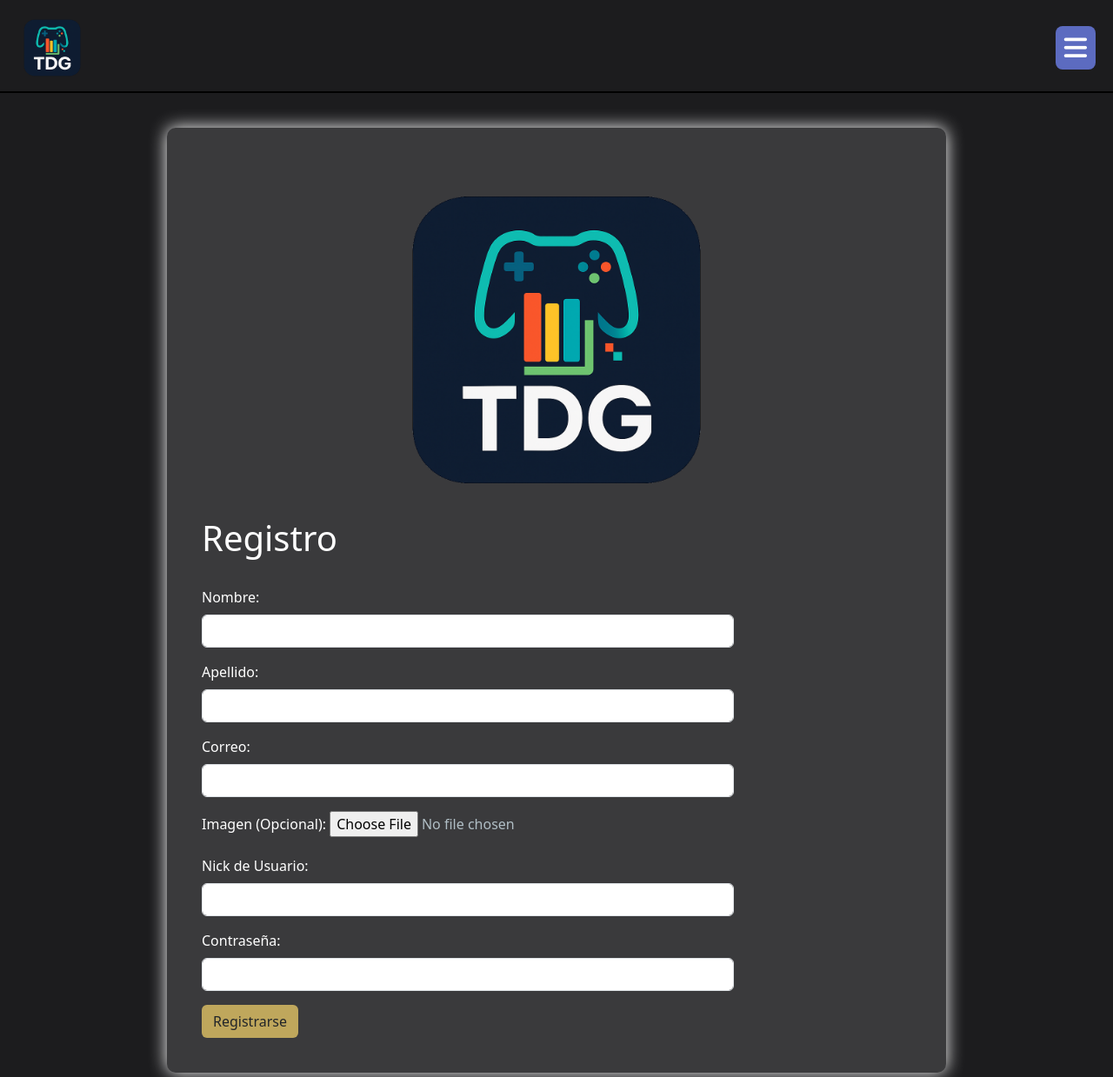
After one commit to JulioCabezaMartinez/TDG, a PHP site: template src/Views/register.php in a window 1280 px wide. The commit adds this page. Shown: the whole page at 87% size. Run offline with PHP 8.4, Linux system fonts and the light colour scheme; the template is opened without the code that fills it, so the values that code supplies are empty; some libraries are stand-ins or nearby versions.

Commit message:
Login working, Register done

```diff
--- a/index.php
+++ b/index.php
@@ -10,8 +10,11 @@ $dotenv->load();
 // Crear una instancia del enrutador
 $router = new Router();
 
-// Ruta Principal
+// Rutas Principales
 $router->add('/', 'ControllerHome@index');
+$router->add('/login', 'ControllerHome@login');
+$router->add('/register', 'ControllerHome@register');
+$router->add('/registrar-usuario', 'ControllerHome@registrarUsuario');
 
 // Rutas de Juegos
 $router->add('/juegos', 'ControllerJuego@lista_juegos');
--- a/public/CSS/header.css
+++ b/public/CSS/header.css
@@ -16,23 +16,19 @@ header{
 
     border-bottom: 2px solid #000;
 
+    min-width: 100vw;
     padding: 10px 20px;
 
     position: sticky;
-
     top: 0;
 
-    background-color: #fff;
-
-    max-width: 100vw;
-
-    color: var(--color-texto) !important;
-    background-color: var(--color-fondo) !important;
+    color: var(--color-texto);
+    background-color: var(--color-fondo);
 }
 
-header img{
-    width: 100px;
-    height: 100px;
+header .logo-TDG{
+    width: 40%;
+    max-width: 200px;
 }
 
 header i{
--- /dev/null
+++ b/public/CSS/login.css
@@ -0,0 +1,44 @@
+/* Css de la página Login */
+
+body{
+    display: flex;
+    flex-direction: column;
+    justify-content: center;
+    align-items: center;
+}
+
+.tarjeta-login {
+    display: flex;
+    flex-direction: column;
+    justify-content: center;
+    align-items: start;
+
+    width: 70vw;
+    height: auto;
+
+    margin-top: 5vh;
+
+    padding: 5vh;
+
+    background-color: var(--color-tarjeta-secundario);
+    border-radius: 10px;
+    box-shadow: 0 0 20px white;
+}
+
+
+.tarjeta-login label, .tarjeta-login h1{
+    color: var(--color-texto) !important;
+}
+
+form{
+    width: 100%;
+}
+
+.registro{
+    background-color: var(--color-secundario);
+}
+
+.tarjeta-login .logo-TDG{
+    align-self: center;
+    width: 50%;
+}
--- a/src/Core/EmptyModel.php
+++ b/src/Core/EmptyModel.php
@@ -58,6 +58,11 @@ class EmptyModel {
         return $this->query($sql, [$id])->fetch(PDO::FETCH_ASSOC);
     }
 
+    public function compruebaCampo($campo, $valor) {
+        $sql = "SELECT * FROM {$this->table} WHERE {$campo} = ?";
+        return $this->query($sql, [$valor])->fetch(PDO::FETCH_ASSOC);
+    }
+
     /**
      * Método genérico para crear un nuevo registro.
      *
--- a/src/Core/Security.php
+++ b/src/Core/Security.php
@@ -1,6 +1,6 @@
 <?php
 // Declaración del namespace
-namespace App\Utils;
+namespace App\Core;
 
 /**
  * Clase de seguridad con métodos estáticos
--- a/src/Views/Templates/header.php
+++ b/src/Views/Templates/header.php
@@ -1,7 +1,7 @@
 <header>
     <!-- Logo de la app -->
     <div>
-        <h1>TDG</h1>
+        <img class="logo-TDG" src="public/IMG/TDG-Logo.png" alt="">
     </div>
 
     <!-- Las opciones del perfil van a ir en el desplegable -->
--- a/src/Views/lista_juegos.php
+++ b/src/Views/lista_juegos.php
@@ -6,7 +6,7 @@ require_once __DIR__ . '\Templates\inicio.php';
 require_once __DIR__ . '\Templates\header.php';
 ?>
 
-<h3 style="text-align: center;">Juegos</h3>
+<h3 class="text-center mt-4">Juegos</h3>
 
 <div class="filtros_desplegable">
     <div class="filtros_texto">
--- /dev/null
+++ b/src/Views/register.php
@@ -0,0 +1,41 @@
+<?php
+$css = "login";
+require_once 'Templates/inicio.php';
+
+require_once 'Templates/header.php';
+?>
+
+<div class="tarjeta-login">
+    <img class="logo-TDG" src="public/IMG/TDG-Logo.png" alt="">
+    <h1 class="text-center">Registro</h1>
+    <form action="/TDG/registrar-usuario" method="POST" class="mt-4">
+        <div class="mb-3">
+            <label for="nombre" class="form-label">Nombre:</label>
+            <input type="text" class="form-control w-75" id="nombre" name="nombre" required>
+        </div>
+        <div class="mb-3">
+            <label for="apellido" class="form-label">Apellido:</label>
+            <input type="text" class="form-control w-75" id="apellido" name="apellido" required>
+        </div>
+        <div class="mb-3">
+            <label for="correo" class="form-label">Correo:</label>
+            <input type="text" class="form-control w-75" id="correo" name="correo" required>
+        </div>
+        <div class="mb-3">
+            <label for="imagen" class="form-label">Imagen (Opcional):</label>
+            <input type="file" name="imagen_perfil" id="imagen_perfil">
+        </div>
+        <div class="mb-3">
+            <label for="username" class="form-label">Nick de Usuario:</label>
+            <input type="text" class="form-control w-75" id="username" name="username" required>
+        </div>
+        <div class="mb-3">
+            <label for="password" class="form-label">Contraseña:</label>
+            <input type="password" class="form-control w-75" id="password" name="password" required>
+        </div>
+        <button type="submit" id="btn-registro" class="btn registro">Registrarse</button>
+    </form>
+</div>
+
+<?php
+require_once 'Templates/final.php';
```
Also changed, not shown: src/Controllers/ControllerHome.php (+30 -1 lines), src/Models/Usuario.php (+33 -3 lines), src/Views/login.php (added, +25 -0 lines).
